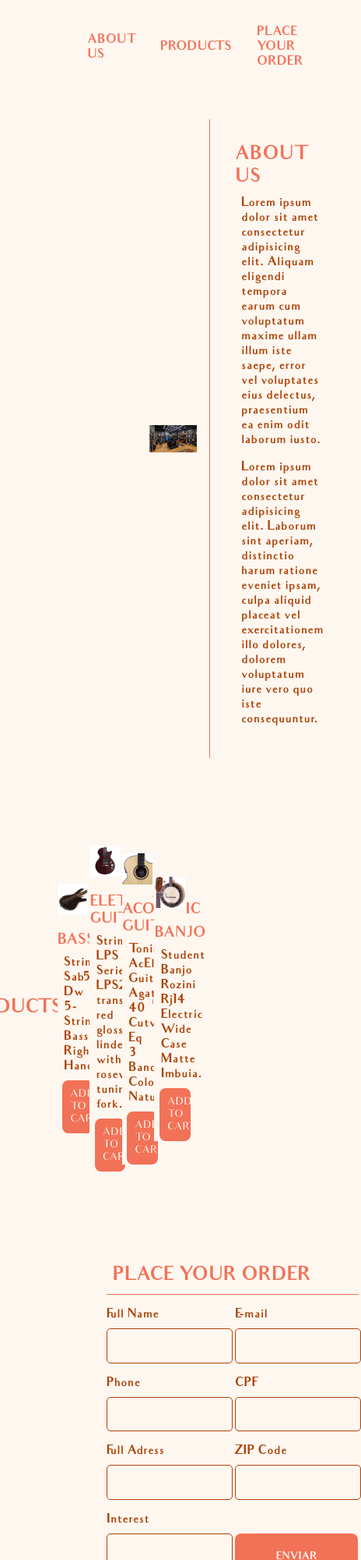
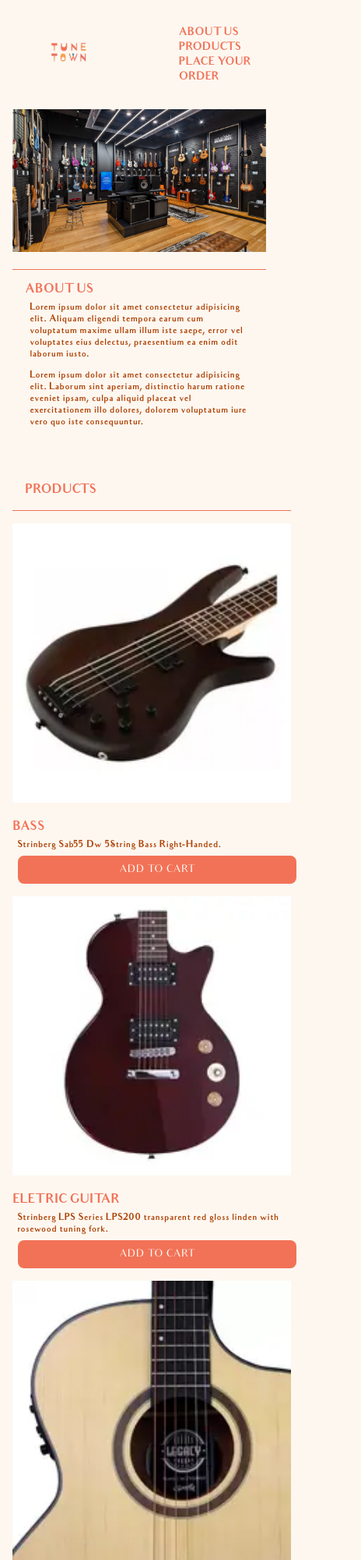
Before and after one commit to KawanSs/TuneTown, a plain HTML site: page index.html in a window 390 px wide. Shown: the top 2000 px of the page at 78% size, 464 px wide, since content can reach past the window. Drawn offline with nearby package versions, Linux system fonts and the light colour scheme.

Commit message:
PhonePortrait

```diff
--- a/index.html
+++ b/index.html
@@ -131,7 +131,7 @@
                     <textarea name="message" id="message"></textarea>
                 </div>
                 <div class="form-campo">
-                    <button type="submit">Enviar</button>
+                    <button type="submit">Send</button>
                 </div>
             </form>
         </div>
--- a/main.css
+++ b/main.css
@@ -149,7 +149,7 @@
 }
 #contact .form-campo input {
     width: 100%;
-    padding: 1em 6em;
+    padding: 1em;
     border: 1px solid #AE4104;
     border-radius: 5px;
     text-align: left;
@@ -157,7 +157,7 @@
 #contact .form-campo textarea{
     resize: none;
     width: 100%;
-    padding: 1em 6em;
+    padding: 1em;
     border: 1px solid #AE4104;
     border-radius: 5px;
     text-align: left;
@@ -180,13 +180,126 @@
 
 /* CSS Responsivo -------------------------------------------- */
 @media screen and (max-width: 767px){
+    header .container{
+        margin-top: 2em;
+    }
+    header .container .logo{
+        max-width: 100%;
+        margin-left: 2em;
+    }
+    header .container img{
+        max-width: 100%;
+    }
     header .container ul{
-        display: flex;
+        display: block;
         align-items: center;
     }
     header .container li{
         display: inline;
         align-items: center;
         padding: 0;
+        margin-right: 3em;
+    }
+    header .container a{
+        font-size: 14px;
+    }
+    header .container a:hover{
+        color: #AE4104;
+        background-color: transparent;
+        border-radius: 0;
+        padding: 0;
+    }
+
+    #about{
+        margin: 1em;
+        display: block;
+        align-items: center;
+    }
+    #about .container{
+        /* flex-direction: column; */
+        display: block;
+        align-items: center;
+        margin-left: 0;
+        max-width: 100%;
+    }
+    #about img{
+        width: 100%;
+    }
+    #about .text{
+        padding: 1em;
+        border-left: 0px;
+        border-top:1px solid #F27257 ;
+        margin-left: 0;
+        margin-top: 1em;
+    }
+    #about .text h2{
+        font-size: 1em;
+        text-transform: uppercase;
+        color: #F27257;
+    }
+    p{
+        font-size: 12px;
+        padding: 0.5em;
+        font-weight: bold;
+        color: #AE4104;
+    }
+
+    #products .container{
+        display: block;
+        align-items: center;
+        margin: 1em;
+    }
+    #products .text{
+        padding: 1em;
+        border-right: 0;
+        border-bottom: 1px solid #F27257;
+        margin-left: 0;
+    }
+    #products .text h2{
+        float: none;
+        font-size: 1em;
+    }
+    #products .description h3{
+        font-size: 1em;
+    }
+    #products section{
+        margin-top: 1em;
+    }
+
+    #contact{
+        display: block;
+        align-items: center;
+    }
+    #contact .container{
+        margin: 1em;
+    }
+    #contact .container .text h2{
+        font-size: 1em;
+    }
+    #contact form{
+        display: block;
+        margin-top: 1em;
+    }
+    #contact .form-campo {
+        margin-bottom: 0.5em;
+    }
+    #contact .form-campo input {
+        width: 100%;
+        padding: 1em;
+        border: 1px solid #AE4104;
+        border-radius: 5px;
+        text-align: left;
+    }
+    #contact .form-campo textarea{
+        resize: none;
+        width: 100%;
+        padding: 1em;
+        border: 1px solid #AE4104;
+        border-radius: 5px;
+        text-align: left;
+    }
+    #contact .container button {
+        margin-top: 1em;
+        padding: 0.5em;
     }
 }
```
